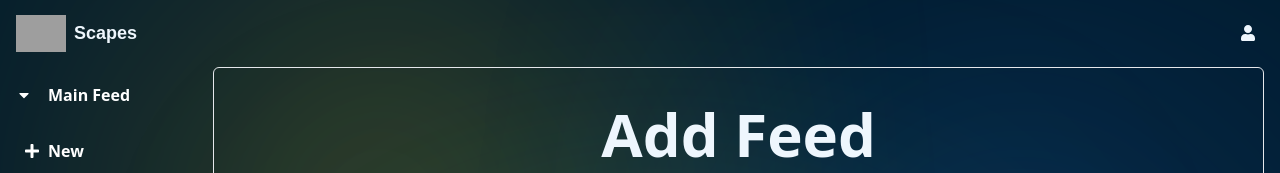
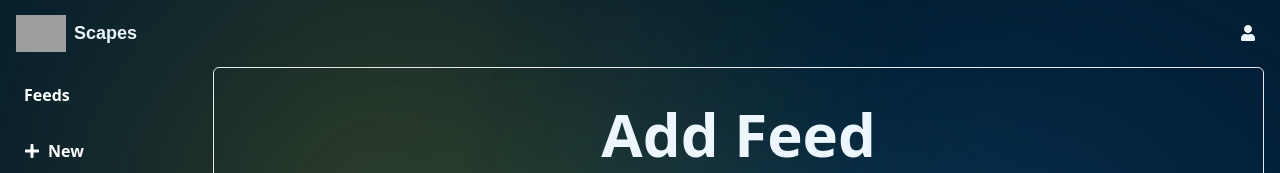
Before and after one commit to oofytronic/nextscapes, a Next.js app: page /dash/add-feed in a window 1280 px wide. Shown: the top 173 px of the page. Built offline with nearby package versions, Linux system fonts and the light colour scheme; grey boxes are pictures that could not be loaded.

Commit message:
add secondary nav to main section

```diff
--- a/app/dash/layout.jsx
+++ b/app/dash/layout.jsx
@@ -17,7 +17,7 @@ const DashLayout = ({ children }) => {
 			<div className="dash-container">
 				<DashNav />
 				<Sidebar />
-				<main className="main-section">{children}</main>
+				<main className="relative main-section">{children}</main>
 			</div>
 		</>
 	)
--- a/app/dash/page.jsx
+++ b/app/dash/page.jsx
@@ -8,6 +8,7 @@ import Link from 'next/link';
 export default function DashboardPage() {
     const [articles, setArticles] = useState([]);
     const [loading, setLoading] = useState(true);
+    const [activeLink, setActiveLink] = useState();
 
     useEffect(() => {
         const fetchFeeds = async () => {
@@ -39,20 +40,20 @@ export default function DashboardPage() {
 
     if (loading) {
         return (
-            <div className="flex flex-col gap-4 flex-center">
-                <h1 className="head_text text-center">
-                    Main Feed
-                </h1>
-                <p className="font-satoshi font-semibold">Loading...</p>
-            </div>
+            <p className="font-satoshi font-semibold">Loading...</p>
         );
     }
 
     return (
-        <div className="flex flex-col gap-4 flex-center">
-            <h1 className="head_text text-center">
-               Main Feed
-            </h1>
+        <div className="flex flex-col gap-4">
+            <nav className="sticky top-0 left-0 flex flex-col gap-2 items-start w-fit border border-gray-500 rounded-md p-4 z-10 backdrop-blur-lg">
+                <p className="font-satoshi font-bold text-lg">Collections</p>
+                <div className="flex gap-2 font-satoshi font-semibold">
+                    <button className="light_btn">Main</button>
+                    <button className="light_btn">Tech</button>
+                    <button className="light_btn">Entertainment</button>
+                </div>
+            </nav>
             {articles.length === 0 ? (
                 <div className="flex flex-col gap-4">
                     <p className="font-satoshi font-semibold">No articles found. Please add feeds.</p>
@@ -62,6 +63,7 @@ export default function DashboardPage() {
                 </div>
             ) : (
                 <div className="relative flex flex-col gap-4 flex-wrap mt-4 w-full">
+                    <h1 className="font-satoshi font-bold text-2xl">Main Feed</h1>
                     {articles.map((article, index) => (
                         <a key={index} href={article.link} target="_blank" rel="noopener noreferrer" className="w-full" ><div className="flex flex-col flex-1 gap-4 w-full bg-black/50 hover:bg-white hover:text-black transition border border-gray-500 rounded-md p-6 cursor-pointer">
                             <h2 className="font-inter font-semibold">{article.title}</h2>
--- a/components/dash/Sidebar.jsx
+++ b/components/dash/Sidebar.jsx
@@ -3,7 +3,6 @@
 import Link from 'next/link';
 import { useState, useEffect } from 'react';
 import { FaPlus } from "react-icons/fa";
-import { FaCaretDown } from "react-icons/fa";
 
 
 
@@ -15,16 +14,14 @@ const Sidebar = () => {
 	};
 
 	return (
-		<aside className={`sidebar transition-all duration-300 ease-in-out ${isExpanded ? 'row-start-7 row-end-13' : 'row-start-12 row-end-13'}`}>
+		<aside className="sidebar">
 			<div className="flex items-start md:flex-col md:items-start gap-4 w-full">
 				<div className="flex flex-col flex-start w-full">
 					<div className="flex gap-2 items-center">
-						<FaCaretDown onClick={toggleMenu} />
 						<Link href="/dash" className="dash-icon text-center font-bold">
-							<span className="flex gap-2 flex-center hover:underline">Main Feed</span>
+							<span className="flex gap-2 flex-center hover:underline">Feeds</span>
 						</Link>
 					</div>
-					{/*00<Feed />*/}
 				</div>
 				<Link href="/dash/add-feed" className="dash-icon">
 					<span className="flex justify-center items-center gap-2 font-bold"><FaPlus /> New</span>
```
